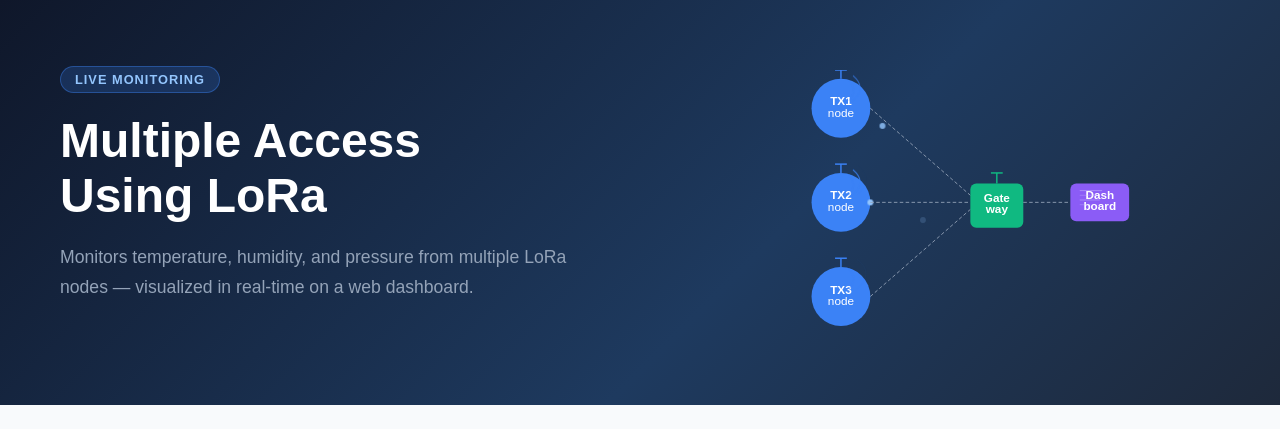
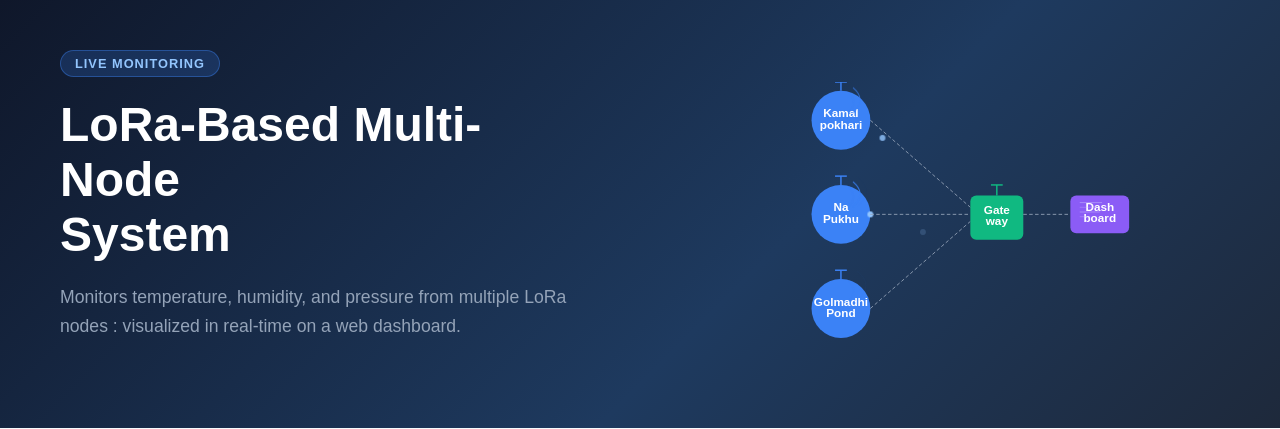
Before and after one commit to studywithrijan-star/LoRa_Dashboard, a Flask app: page / in a window 1280 px wide. Shown: the part 42-471 px from the top of the page. Run offline with Flask 3, Linux system fonts and the light colour scheme.

Commit message:
new node summary

```diff
--- a/templates/analysis.html
+++ b/templates/analysis.html
@@ -96,9 +96,9 @@
 <h1>LoRa Node Performance Analysis</h1>
 
 <div class="tab-buttons">
-    <button class="tab-btn active" data-node="1">Node 1</button>
-    <button class="tab-btn" data-node="2">Node 2</button>
-    <button class="tab-btn" data-node="3">Node 3</button>
+    <button class="tab-btn active" data-node="1">Kamalpokhari</button>
+    <button class="tab-btn" data-node="2">Na Pukhu</button>
+    <button class="tab-btn" data-node="3">Golmadhi Pond</button>
 </div>
 
 <!-- Empty state (shown when node has no data) -->
--- a/templates/history.html
+++ b/templates/history.html
@@ -148,9 +148,9 @@
     <p>Click a node to view its historical data:</p>
 
     <div class="tab-buttons">
-        <button class="tab-btn active" data-node="1">Node 1</button>
-        <button class="tab-btn" data-node="2">Node 2</button>
-        <button class="tab-btn" data-node="3">Node 3</button>
+        <button class="tab-btn active" data-node="1">Kamalpokhari</button>
+        <button class="tab-btn" data-node="2">Na Pukhu</button>
+        <button class="tab-btn" data-node="3">Golmadhi Pond</button>
     </div>
 
     <!-- Last-refreshed + manual refresh -->
--- a/templates/index.html
+++ b/templates/index.html
@@ -35,8 +35,8 @@
 <section class="hero-section">
     <div class="hero-text">
         <span class="hero-badge">Live Monitoring</span>
-        <h1>Multiple Access<br>Using LoRa</h1>
-        <p>Monitors temperature, humidity, and pressure from multiple LoRa nodes — visualized in real-time on a web dashboard.</p>
+        <h1>LoRa-Based Multi-Node<br>System</h1>
+        <p>Monitors temperature, humidity, and pressure from multiple LoRa nodes : visualized in real-time on a web dashboard.</p>
         <!-- <div class="hero-buttons">
             <a href="/dashboard" class="btn-primary">View Dashboard</a>
             <a href="/history" class="btn-secondary">See History</a>
@@ -80,8 +80,8 @@
 
   <!-- TX1 cy=65 -->
   <circle cx="90" cy="65" r="50" fill="#3b82f6"/>
-  <text x="90" y="60" text-anchor="middle" fill="white" font-size="20" font-weight="bold">TX1</text>
-  <text x="90" y="80" text-anchor="middle" fill="white" font-size="20">node</text>
+  <text x="90" y="60" text-anchor="middle" fill="white" font-size="20" font-weight="bold">Kamal</text>
+  <text x="90" y="80" text-anchor="middle" fill="white" font-size="20" font-weight="bold">pokhari</text>
   <line x1="90" y1="15" x2="90" y2="0"   stroke="#3b82f6" stroke-width="2.5"/>
   <line x1="80" y1="0"  x2="100" y2="0"  stroke="#3b82f6" stroke-width="2.5"/>
   <path class="wave w1" d="M104 52 Q120 35 104 18" stroke="#3b82f6"/>
@@ -90,8 +90,8 @@
 
   <!-- TX2 cy=225 -->
   <circle cx="90" cy="225" r="50" fill="#3b82f6"/>
-  <text x="90" y="220" text-anchor="middle" fill="white" font-size="20" font-weight="bold">TX2</text>
-  <text x="90" y="240" text-anchor="middle" fill="white" font-size="20">node</text>
+  <text x="90" y="220" text-anchor="middle" fill="white" font-size="20" font-weight="bold">Na</text>
+  <text x="90" y="240" text-anchor="middle" fill="white" font-size="20" font-weight="bold">Pukhu</text>
   <line x1="90" y1="175" x2="90" y2="160" stroke="#3b82f6" stroke-width="2.5"/>
   <line x1="80" y1="160" x2="100" y2="160" stroke="#3b82f6" stroke-width="2.5"/>
   <path class="wave w1b" d="M104 212 Q120 195 104 178" stroke="#3b82f6"/>
@@ -100,8 +100,8 @@
 
   <!-- TX3 cy=385 -->
   <circle cx="90" cy="385" r="50" fill="#3b82f6"/>
-  <text x="90" y="380" text-anchor="middle" fill="white" font-size="20" font-weight="bold">TX3</text>
-  <text x="90" y="400" text-anchor="middle" fill="white" font-size="20">node</text>
+  <text x="90" y="380" text-anchor="middle" fill="white" font-size="20" font-weight="bold">Golmadhi</text>
+  <text x="90" y="400" text-anchor="middle" fill="white" font-size="20" font-weight="bold">Pond</text>
   <line x1="90" y1="335" x2="90" y2="320" stroke="#3b82f6" stroke-width="2.5"/>
   <line x1="80" y1="320" x2="100" y2="320" stroke="#3b82f6" stroke-width="2.5"/>
   <path class="wave w1c" d="M104 372 Q120 355 104 338" stroke="#3b82f6"/>
```
Also changed, not shown: templates/dashboard.html (+9 -9 lines).
